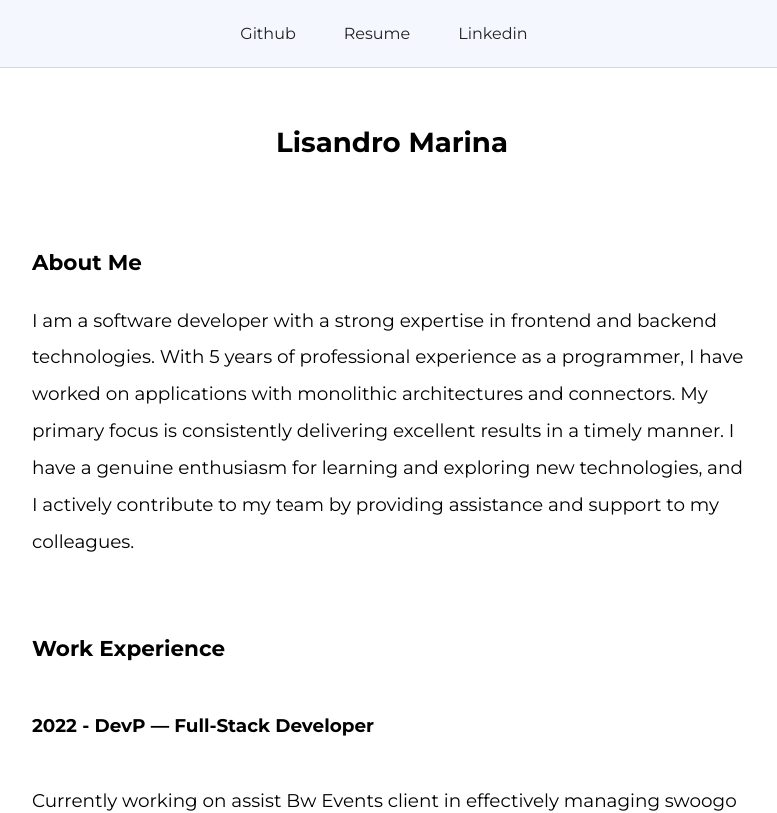
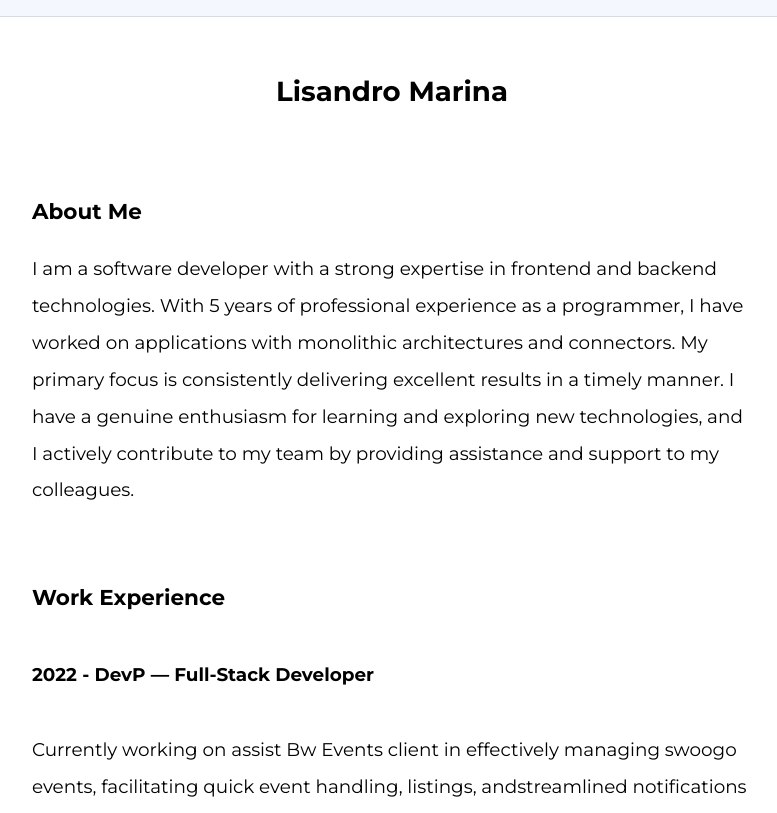
Before and after one commit to lisandromarina/my-portal, an Angular app: page / in a window 1280 px wide. Shown: the top 813 px of the page, without its empty margins (248-1025 px from the left). Built offline with nearby package versions, Linux system fonts and the light colour scheme.

Commit message:
coment all navbar

```diff
--- a/src/app/components/navbar/navbar.component.html
+++ b/src/app/components/navbar/navbar.component.html
@@ -1,5 +1,5 @@
 <nav class="navbar">
-    <a href="https://github.com/lisandromarina" target="_blank" rel="noopener">Github</a>
+   <!--  <a href="https://github.com/lisandromarina" target="_blank" rel="noopener">Github</a>
     <a routerLink="/">Resume</a>
-    <a href="https://www.linkedin.com/in/lisandro-marina" target="_blank" rel="noopener" >Linkedin</a>
+    <a href="https://www.linkedin.com/in/lisandro-marina" target="_blank" rel="noopener" >Linkedin</a> -->
 <nav>
```
